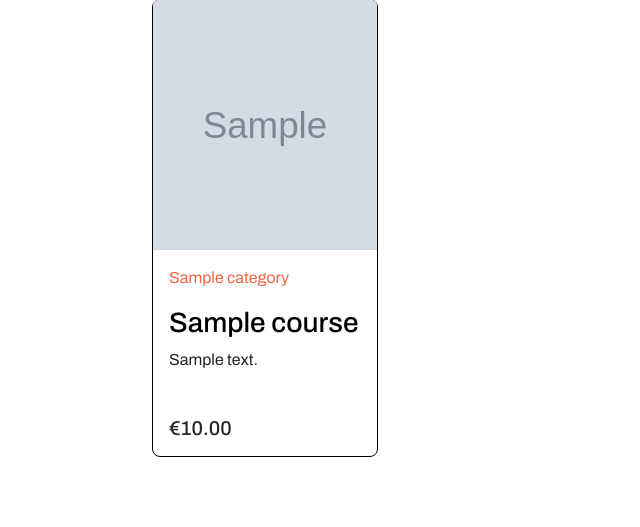
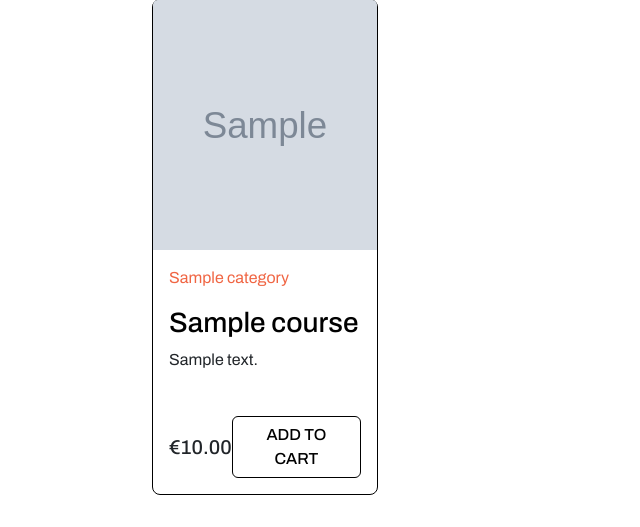
Before and after one commit to Keszi94/pawgress, a Django app: page /courses in a window 1280 px wide. Shown: the part 273-800 px from the top of the page, without its empty margins (0-640 px from the left). Run offline with Django 5.2, Linux system fonts and the light colour scheme; tables that the repository leaves empty hold one stand-in row (values such as "Sample post"); grey boxes marked "Sample" are stand-in pictures; parts of the project's set-up code (start-up, migrations or seed data) failed here and were passed over; some libraries are stand-ins or nearby versions.

Commit message:
Add 'add to cart' view and url pathing

```diff
--- a/cart/urls.py
+++ b/cart/urls.py
@@ -2,5 +2,8 @@ from django.urls import path
 from . import views
 
 urlpatterns = [
+    # shows the cart page
     path('', views.view_cart, name='view_cart'),
+    # adds course to the cart
+    path('add<item_id>/', views.add_to_cart, name='add_to_cart'),
 ]
--- a/courses/templates/courses/courses.html
+++ b/courses/templates/courses/courses.html
@@ -35,8 +35,15 @@
                                   <a href="{% url 'course_detail' course.id %}"><h3 class="card-title">{{ course.title }}</h3></a>
                                   <p class="card-text">{{ course.description }}</p>
                                 </div>
-                                <div class="card-footer">
-                                    <h5>€{{ course.price }}</h5>
+                                <div class="card-footer d-flex justify-content-between align-items-center pb-3">
+                                    <h5 class="mb-0">€{{ course.price }}</h5>
+                                    <form action="{% url 'add_to_cart' course.id %}" method="POST">
+                                        {% csrf_token %}
+                                        <input type="hidden" name="redirect_url" value="{{ request.path }}">
+                                        <button type="submit" class="add-to-cart-link text-uppercase btn border border-1 border-black">
+                                            Add to cart
+                                        </button>
+                                    </form>
                                 </div>
                             </div>
                         </div>
--- a/static/css/base.css
+++ b/static/css/base.css
@@ -163,6 +163,18 @@ body.courses-page {
     color: black;
 }
 
+/* courses page add to cart on cards */
+.add-to-cart-link {
+    color: black !important;
+    background-color: transparent;
+    transition: background-color 0.3s ease;
+    font-weight: 500;
+}
+
+.add-to-cart-link:hover {
+    background-color: #aae1e7 !important;
+}
+
 /* -------------------------------- Course Detail page */
 
 body.course-detail {
```
Also changed, not shown: cart/views.py (+22 -1 lines), courses/templates/courses/course_detail.html (+7 -1 lines).
